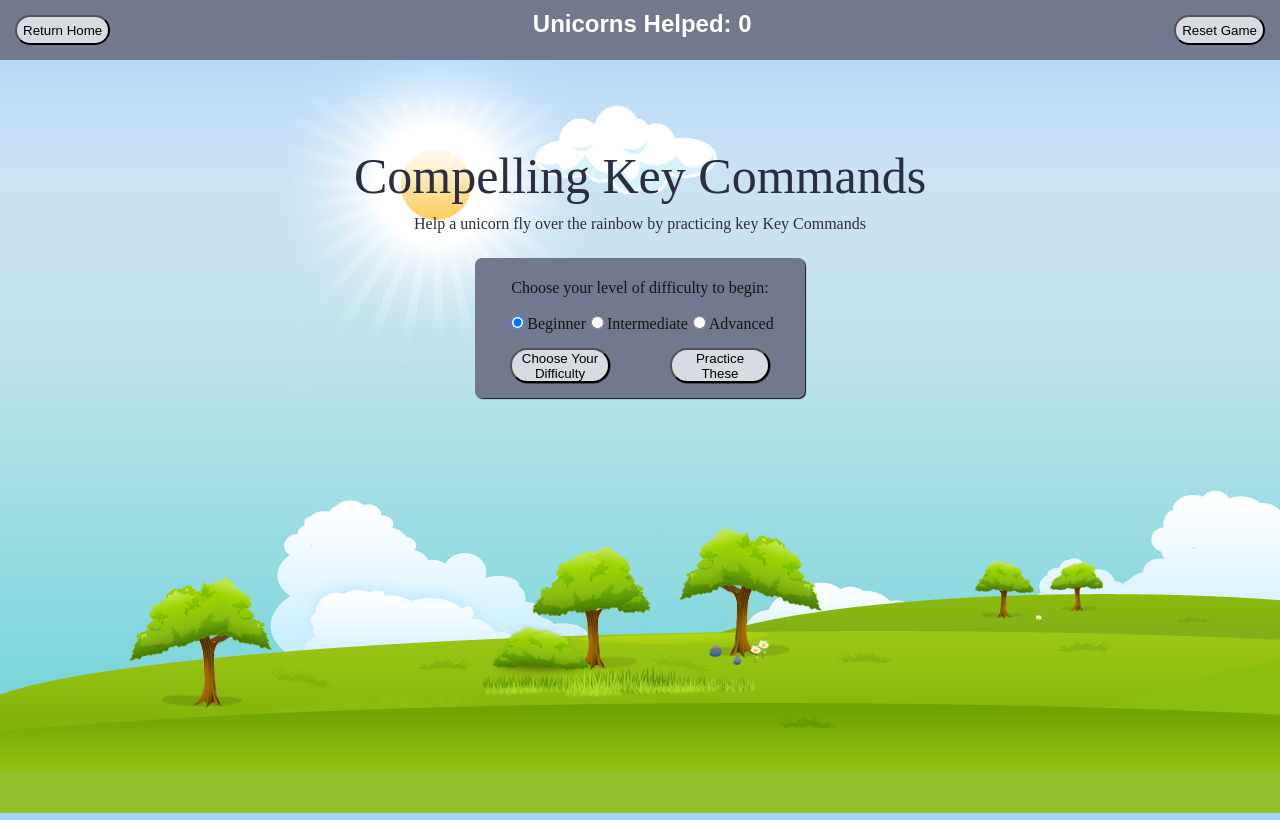
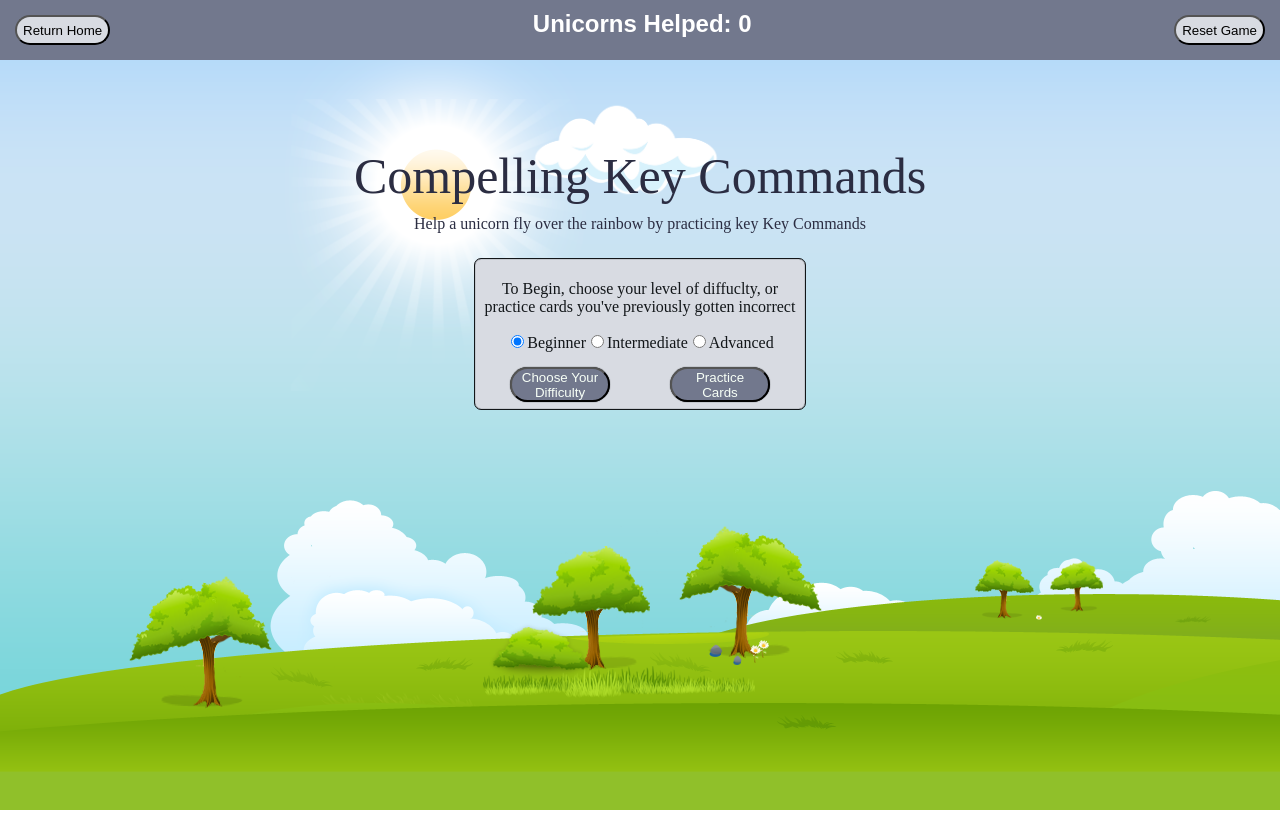
Before and after one commit to lboyer4/keyboardCommands, a React (Create React App) app: page / in a window 1280 px wide. Built offline with nearby package versions, Linux system fonts and the light colour scheme.

Commit message:
styling to start page

```diff
--- a/src/SCSS/_App.scss
+++ b/src/SCSS/_App.scss
@@ -3,7 +3,7 @@
   font-family: "Libre Baskerville", serif;
   background-image: url('../images/cartoony-field.png');
   color: #2B2D42;
-	height: 820px;
+	height: 810px;
 	width: 100%;
 	overflow: hidden;
 }
--- a/src/SCSS/_Start.scss
+++ b/src/SCSS/_Start.scss
@@ -1,10 +1,11 @@
 .start-holder {
-	background-color: #72788D;
-	box-shadow: 1px 1px 1px #121619;
+	background-color: #D8DBE2;
+	box-shadow:inset 0 0 1px #121619;
+	border: 1px solid #121619;
 	border-radius: 7px;
 	color: #121619;
 	width: 320px;
-	height: 130px;
+	height: 140px;
 	margin: 10px auto;
 	padding: 5px;
 	display: absolute;
@@ -18,8 +19,9 @@
 .choose-level-btn,
 .wrong-cards-btn {
 	border-radius: 20px;
-	background-color: #D8DBE2;
-	box-shadow: .5px .5px .5px #121619;
+	background-color: #72788D;
+	box-shadow: 0 0 1px #121619;
+	color: #F7FFF7;
 	margin: 15px auto;
 	height: 35px;
 	width: 100px;
@@ -29,6 +31,6 @@
 .choose-level-btn:hover,
 .wrong-cards-btn:hover {
 	background-image: linear-gradient(red, yellow, green, blue, purple);
-	color: #F7FFF7;
+	// color: #F7FFF7;
 	border: 0;
 }
--- a/src/components/Card.js
+++ b/src/components/Card.js
@@ -32,11 +32,14 @@ class Card extends Component {
   	let submitAnswerBtn = <button className="answer-btn" onClick={this.handleAnswer}>Submit Answer</button>
   	let nextCard = <button className="next" onClick={this.handleNextCard}>Next Card</button>
   	let button = this.state.answered ? nextCard : submitAnswerBtn
+  	// let input = <input className="answer" type="text" placeholder="input answer here..." />
+  	// let showInput = submitAnswerBtn && input
     return (
     	<article className="card">
     		<form>
 	    		<h4>{this.props.task}</h4>
 	    		<input className="answer" type="text" placeholder="input answer here..." />
+	    		{/*{showInput}*/}
 	    		{correctAnswer}
 	    		{button}
     		</form>
--- a/src/components/Start.js
+++ b/src/components/Start.js
@@ -19,7 +19,7 @@ class Start extends Component {
     return (
     <section className="start-holder">
     	<form>
-      <p> Choose your level of difficulty to begin: </p>
+      <p> To Begin, choose your level of diffuclty, or practice cards you've previously gotten incorrect</p>
         <input type="radio" defaultChecked id="Beginner-level" value="Beginner" name="level" />
           <label htmlFor="Beginner-level">Beginner</label>
         <input type="radio" id="Intermediate-level" value="Intermediate" name="level"/>
@@ -28,7 +28,7 @@ class Start extends Component {
           <label htmlFor="Advanced-level">Advanced</label>
         <div className="btn-container">
           <button className="choose-level-btn" onClick={this.handleSubmit}>Choose Your Difficulty</button>
-          <button className="wrong-cards-btn" onClick={this.showWrongCards}>Practice These</button>
+          <button className="wrong-cards-btn" onClick={this.showWrongCards}>Practice Cards</button>
         </div>
     	</form>
     </section>
```
